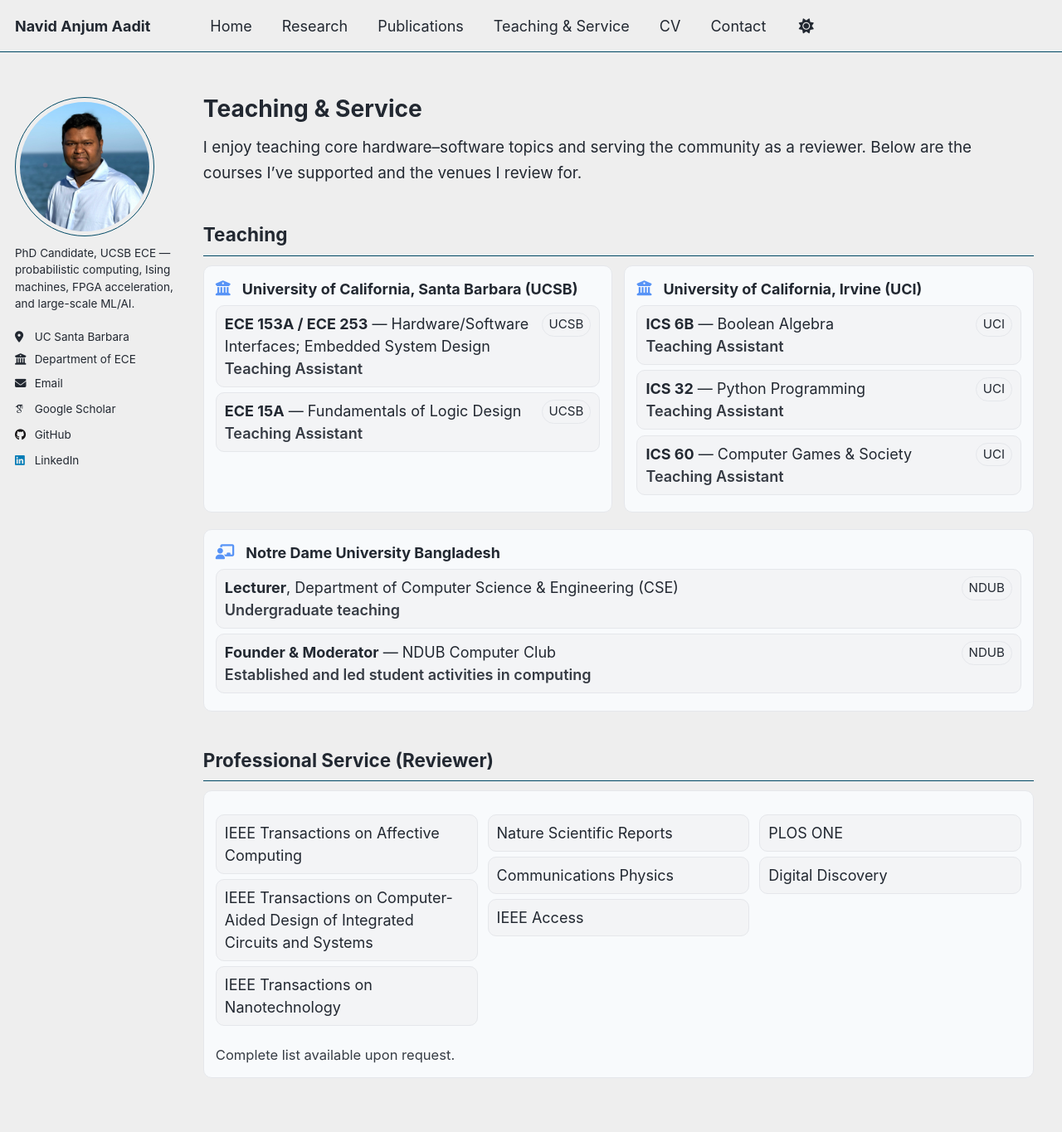
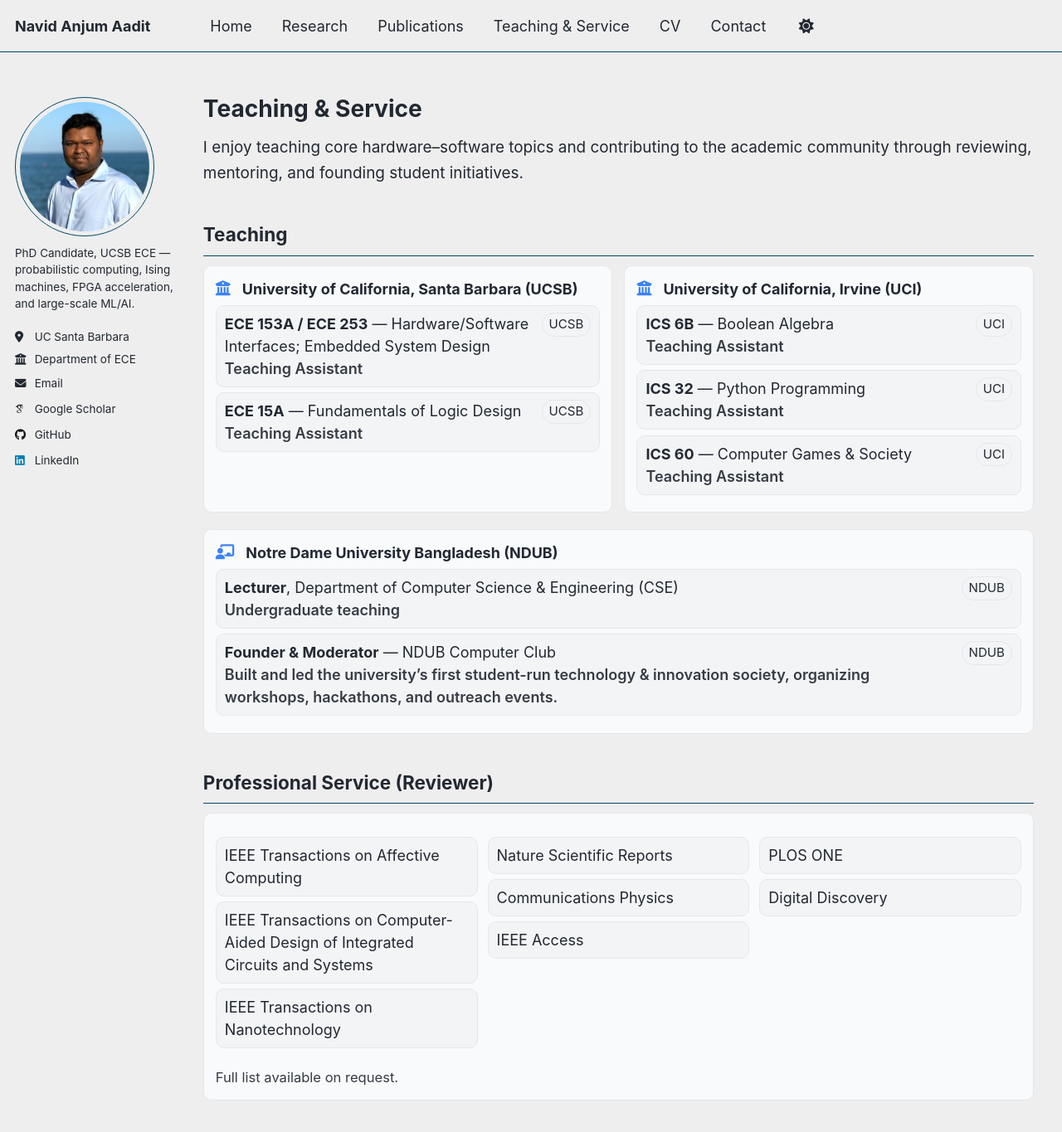
Before and after one commit to navidaadit/navidaadit.github.io, a Jekyll site: the page built from _pages/teaching-service.md, in a window 1280 px wide and 1400 px high. Shown: the top 1365 px of the window at 83% size. Built offline with Jekyll 4.4.1, drawn with Linux system fonts in a browser that asks for light colours; some web fonts are replaced.

Commit message:
Update teaching-service.md

```diff
--- a/_pages/teaching-service.md
+++ b/_pages/teaching-service.md
@@ -5,39 +5,23 @@ title: "Teaching & Service"
 author_profile: true
 ---
 
-<!-- Page-scoped styles (theme-aware; no global side effects) -->
+<!-- Page-scoped styles -->
 <style>
 .lead {font-size:1.05rem;line-height:1.65;margin:.15rem 0 1rem;}
 .grid-2{display:grid;grid-template-columns:repeat(2,minmax(0,1fr));gap:14px;margin:.6rem 0 1.1rem;}
 .grid-3{display:grid;grid-template-columns:repeat(3,minmax(0,1fr));gap:12px;margin:.4rem 0 .9rem;}
 .card{border:1px solid var(--footer-border,#e5e7eb);background:var(--footer-bg,#f8fafc);border-radius:10px;padding:14px;}
-.card h3,.card h4{margin:.1rem 0 .35rem}
 .school{display:flex;align-items:center;gap:8px;margin-bottom:.25rem;font-weight:700}
-.school i{opacity:.85}
 .course-list{list-style:none;padding:0;margin:.25rem 0 0 0}
 .course-item{display:flex;gap:10px;align-items:flex-start;padding:8px 10px;border:1px solid var(--tag-border,#e5e7eb);background:var(--tag-bg,#f3f4f6);border-radius:10px;margin:.35rem 0}
 .badge{display:inline-block;font-size:.84rem;padding:2px 8px;border-radius:999px;border:1px solid var(--tag-border,#e5e7eb);background:var(--tag-bg,#f3f4f6);margin-left:auto;white-space:nowrap}
 .role{font-weight:600;opacity:.9}
 .small-note{font-size:.92rem;opacity:.9;margin-top:.6rem}
-
-/* Dark tweaks */
-html[data-theme="dark"] .card,
-html.dark .card,
-body.dark .card,
-:root.theme-dark .card{border-color:#1f2937;background:#0b1220}
-html[data-theme="dark"] .course-item,
-html.dark .course-item,
-body.dark .course-item,
-:root.theme-dark .course-item{border-color:rgba(255,255,255,.22);background:rgba(255,255,255,.08)}
-html[data-theme="dark"] .badge,
-html.dark .badge,
-body.dark .badge,
-:root.theme-dark .badge{border-color:rgba(255,255,255,.22);background:rgba(255,255,255,.08)}
 @media (max-width:980px){.grid-2,.grid-3{grid-template-columns:1fr}}
 </style>
 
 <div class="lead">
-I enjoy teaching core hardware–software topics and serving the community as a reviewer. Below are the courses I’ve supported and the venues I review for.
+I enjoy teaching core hardware–software topics and contributing to the academic community through reviewing, mentoring, and founding student initiatives.
 </div>
 
 ## Teaching
@@ -92,7 +76,7 @@ I enjoy teaching core hardware–software topics and serving the community as a
 </div>
 
 <div class="card">
-  <div class="school"><i class="fas fa-chalkboard-teacher"></i> Notre Dame University Bangladesh</div>
+  <div class="school"><i class="fas fa-chalkboard-teacher"></i> Notre Dame University Bangladesh (NDUB)</div>
   <ul class="course-list">
     <li class="course-item">
       <div>
@@ -104,7 +88,7 @@ I enjoy teaching core hardware–software topics and serving the community as a
     <li class="course-item">
       <div>
         <div><strong>Founder &amp; Moderator</strong> — NDUB Computer Club</div>
-        <div class="role">Established and led student activities in computing</div>
+        <div class="role">Built and led the university’s first student-run technology & innovation society, organizing workshops, hackathons, and outreach events.</div>
       </div>
       <span class="badge">NDUB</span>
     </li>
@@ -136,5 +120,5 @@ I enjoy teaching core hardware–software topics and serving the community as a
       </ul>
     </div>
   </div>
-  <div class="small-note">Complete list available upon request.</div>
+  <div class="small-note">Full list available on request.</div>
 </div>
```
